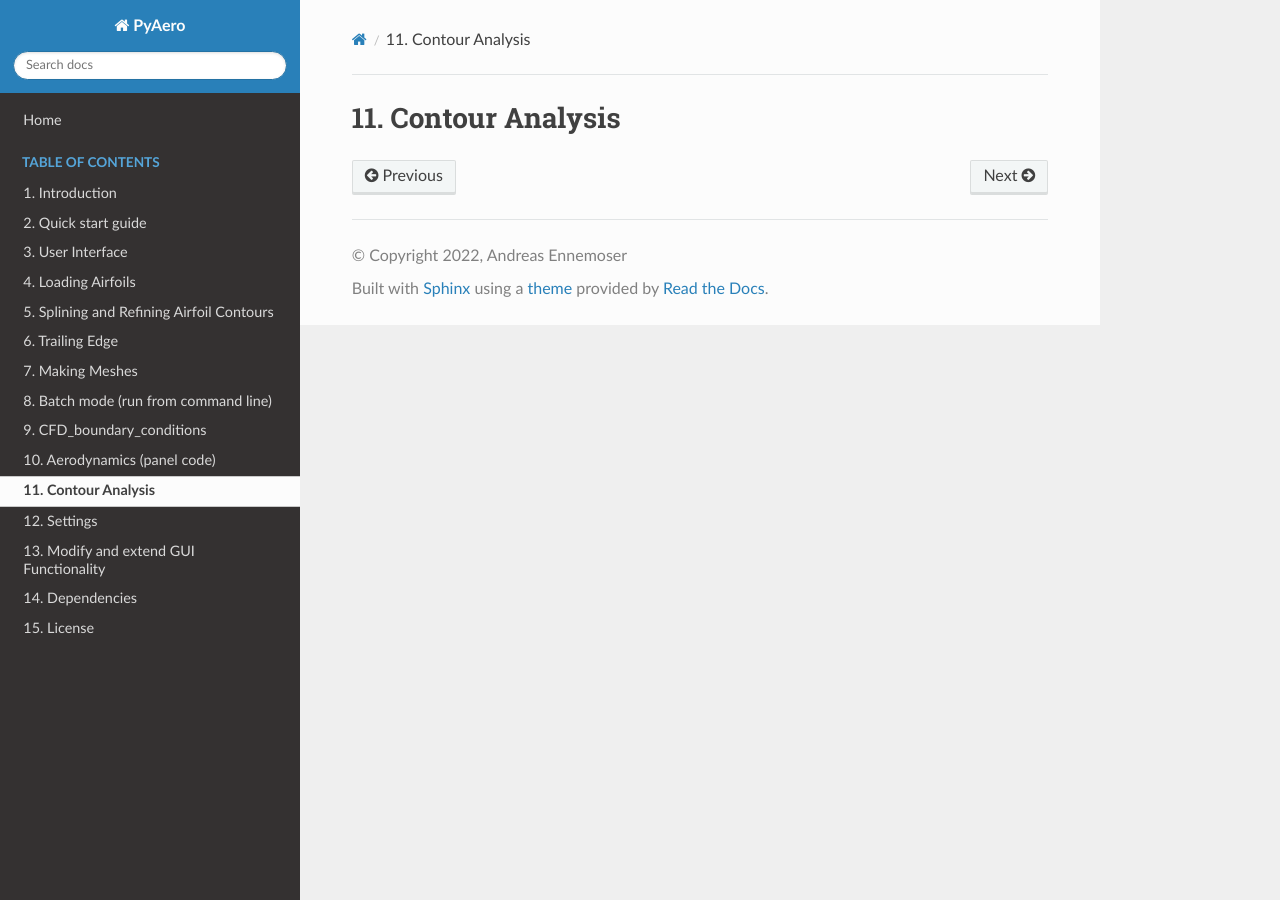
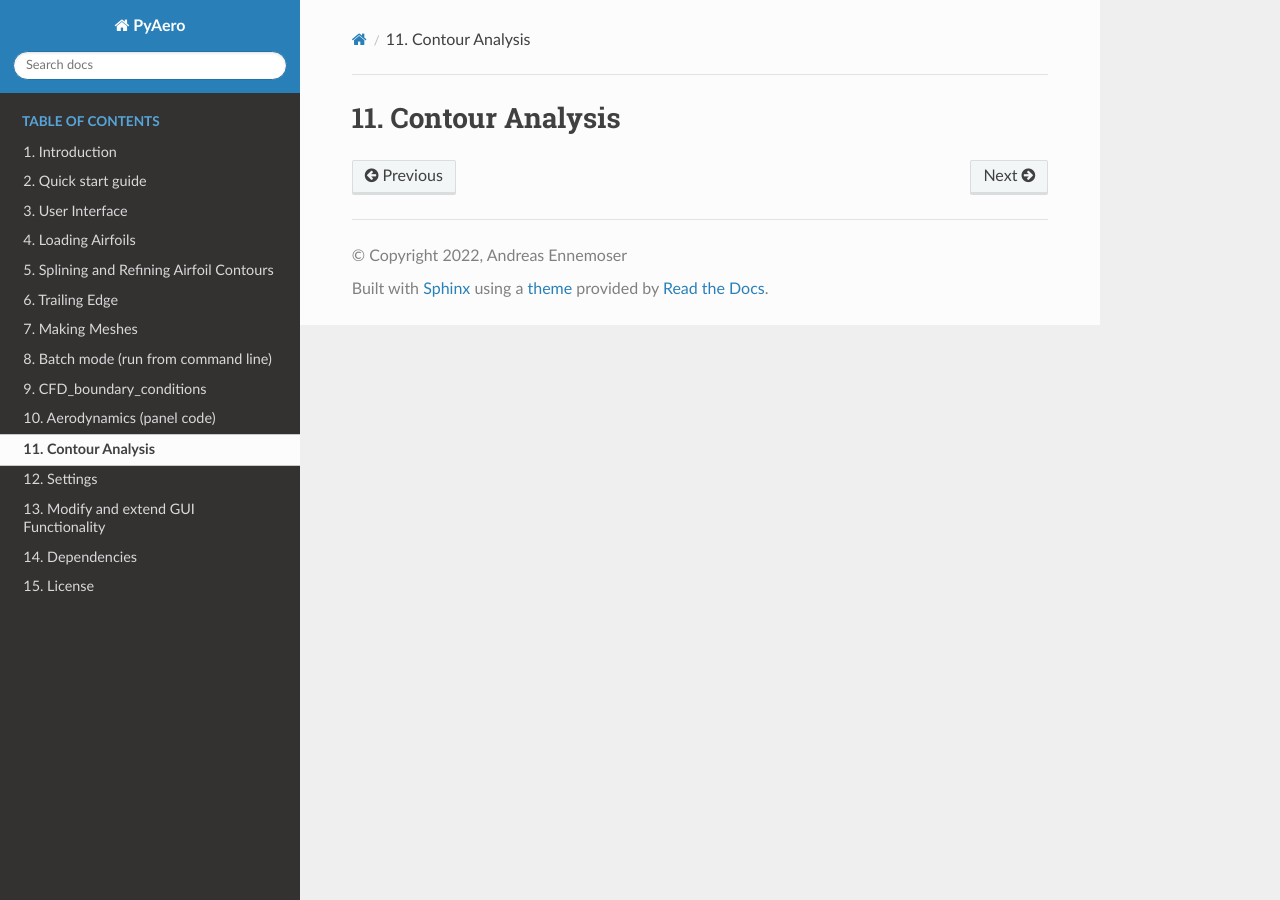
Before and after one commit to chiefenne/PyAero, a Sphinx documentation site: the page built from docs/contour_analysis.rst, in a window 1280 px wide. Built offline with Sphinx 7.4.7 and the Read the Docs theme 2.0.0, drawn with Linux system fonts in a browser that asks for light colours.

Commit message:
update docs

```diff
--- a/docs/index.rst
+++ b/docs/index.rst
@@ -123,11 +123,6 @@ Follow the :ref:`quickstart` tutorial to get a first impression of the key funct
 The code ist hosted on GitHub: `PyAero source code <https://github.com/chiefenne/PyAero>`_
 
 .. toctree::
-   :hidden:
-
-   Home <self>
-
-.. toctree::
    :caption: Table of Contents
    :numbered:
    :maxdepth: 2
```
